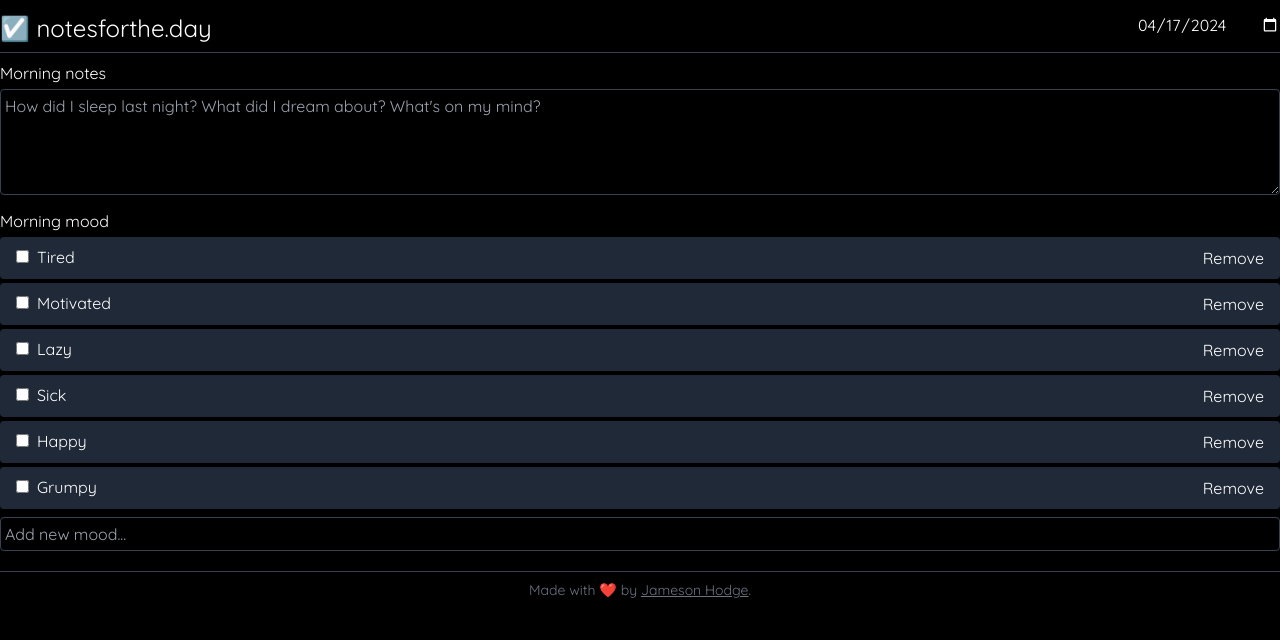
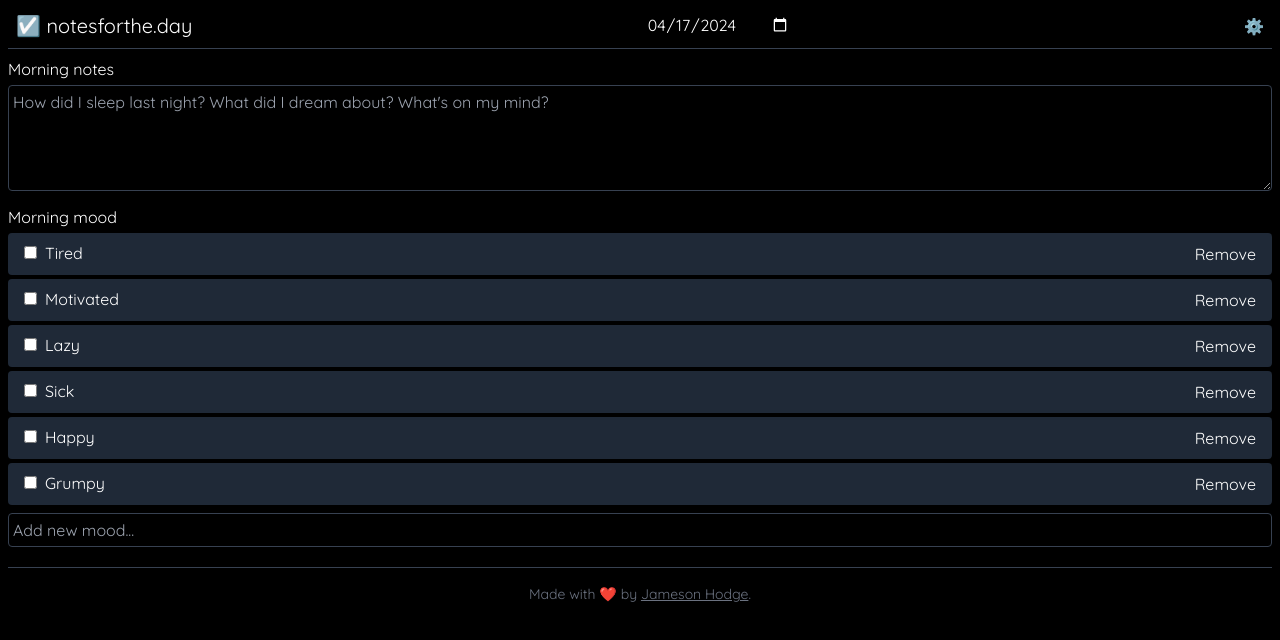
Before and after one commit to jamesondh/notesforthe.day, a React (Vite) app: page / in a window 1280 px wide. Shown: the top 640 px of the page. Built offline with nearby package versions, Linux system fonts and the light colour scheme.

Commit message:
add reset day in settings

```diff
--- a/src/App.tsx
+++ b/src/App.tsx
@@ -40,26 +40,39 @@ export default function App() {
     }
   };
 
+  const resetState = () => {
+    setMorningNotes("");
+    setCheckedState(
+      morningMoods.reduce((acc, mood) => ({ ...acc, [mood]: false }), {}),
+    );
+    setItems(morningMoods);
+  };
+
+  const handleResetDay = () => {
+    const confirmReset = window.confirm(
+      "Are you sure you want to reset all of today's data?",
+    );
+    if (confirmReset) {
+      resetState();
+    }
+  };
+
+  // Initialize state from localStorage or reset it if it doesn't exist
   useEffect(() => {
     setIsLoaded(false);
     const savedData = localStorage.getItem(`dailies-${date}`);
     if (savedData) {
-      // load data associated with the date, if it exists in localStorage
       const data = JSON.parse(savedData);
       setMorningNotes(data.morningNotes);
       setCheckedState(data.checkedState);
       setItems(Object.keys(data.checkedState));
     } else {
-      // otherwise, reset the state
-      setMorningNotes("");
-      setCheckedState(
-        morningMoods.reduce((acc, mood) => ({ ...acc, [mood]: false }), {}),
-      );
-      setItems(morningMoods);
+      resetState();
     }
     setIsLoaded(true);
   }, [date]);
 
+  // Update localStorage when state changes
   useEffect(() => {
     if (isLoaded) {
       const saveData = { morningNotes, checkedState };
@@ -68,8 +81,8 @@ export default function App() {
   }, [morningNotes, checkedState, isLoaded, date]);
 
   return (
-    <div className="container mx-auto">
-      <Header date={date} setDate={setDate} />
+    <div className="container mx-auto px-2">
+      <Header date={date} setDate={setDate} handleResetDay={handleResetDay} />
 
       <Textarea
         label="Morning notes"
--- a/src/components/footer.tsx
+++ b/src/components/footer.tsx
@@ -5,7 +5,7 @@ export default function Footer() {
     <div className="mt-4">
       <Hr />
       <footer className="text-center text-sm text-gray-500">
-        <p>
+        <p className="mt-4">
           Made with ❤️ by{" "}
           <a
             href="https://jamesonhodge.com"
--- a/src/components/header.tsx
+++ b/src/components/header.tsx
@@ -1,17 +1,38 @@
+import { useState } from "react";
 import DateSelector from "./date-selector";
 import Hr from "./hr";
 
 interface HeaderProps {
   date: string;
   setDate: (date: string) => void;
+  handleResetDay: () => void;
 }
 
-export default function Header({ date, setDate }: HeaderProps) {
+export default function Header({ date, setDate, handleResetDay }: HeaderProps) {
+  const [isSettingsVisible, setIsSettingsVisible] = useState(false);
+
+  const toggleSettings = () => {
+    setIsSettingsVisible(!isSettingsVisible);
+  };
+
   return (
     <>
-      <div className="flex justify-between mt-3">
-        <h1 className="text-2xl">☑️ notesforthe.day</h1>
+      <div className="flex justify-between mt-3 mx-2">
+        <h1 className="text-xl">☑️ notesforthe.day</h1>
         <DateSelector value={date} onChange={setDate} />
+        <button className="btn" onClick={toggleSettings}>
+          ⚙️
+        </button>
+      </div>
+      <div
+        id="settings-menu"
+        className={`text-right transition-[max-height,padding] duration-300 ease-in-out overflow-hidden ${isSettingsVisible ? "max-h-24 py-2" : "max-h-0 py-0"}`}
+      >
+        <p>
+          <a href="#" className="underline" onClick={handleResetDay}>
+            Reset day
+          </a>
+        </p>
       </div>
       <Hr />
     </>
```
